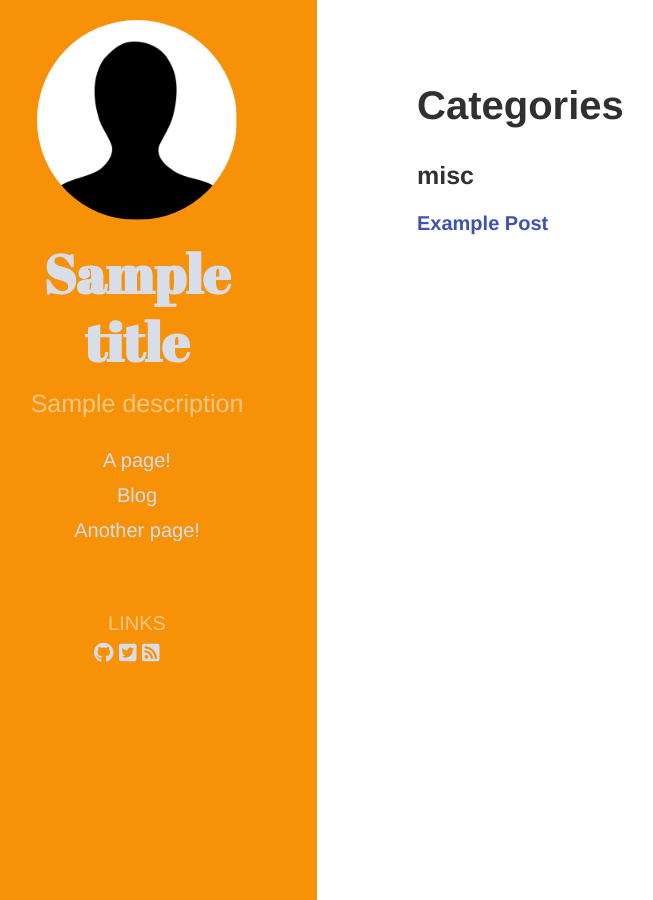
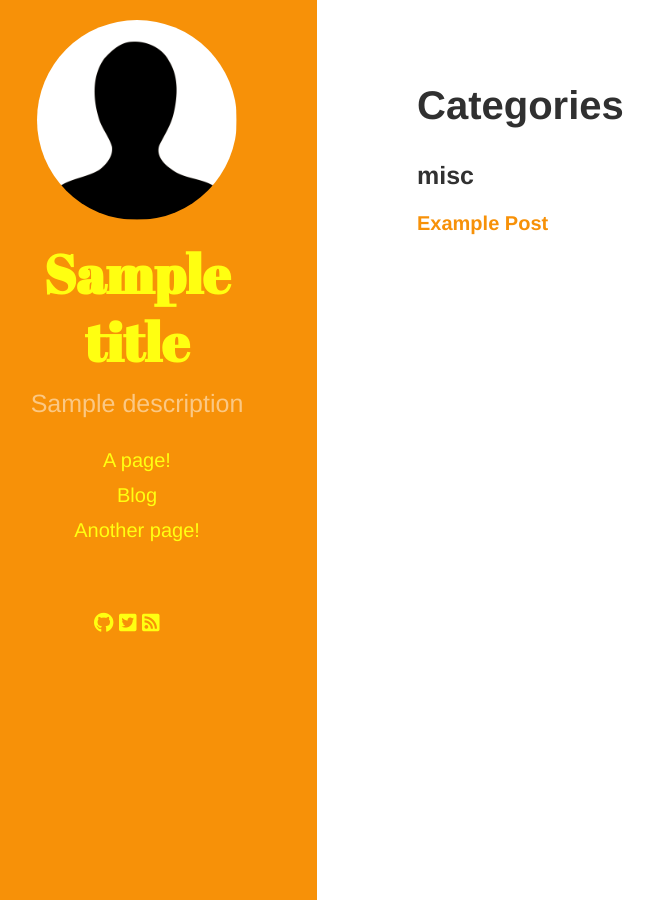
Before and after one commit to mraheb/mraheb.github.io, a Jekyll site: the page built from categories.html, in a window 1280 px wide. Shown: the whole page, without its empty margins (43-696 px from the left). Built offline with Jekyll 4.4.1, drawn with Linux system fonts in a browser that asks for light colours; nearby versions of some CDN libraries.

Commit message:
Moved most useful CSS into custom.css

```diff
--- a/_includes/head.html
+++ b/_includes/head.html
@@ -16,6 +16,7 @@
 
   <!-- CSS -->
   <link rel="stylesheet" href="/public/css/poole.css">
+  <link rel="stylesheet" href="/public/css/custom.css">
   <link rel="stylesheet" href="/public/css/syntax.css">
   <link rel="stylesheet" href="/public/css/hyde.css">
   <link rel="stylesheet" href="http://fonts.googleapis.com/css?family=PT+Sans:400,400italic,700|Abril+Fatface">
--- a/_includes/sidebar.html
+++ b/_includes/sidebar.html
@@ -17,7 +17,7 @@
       <!-- <span class="sidebar-nav-item">Currently v{{ site.version }}</span> -->
     </nav>
     <div class="social">
-      LINKS
+      <!-- LINKS -->
         {% include social.html %}
     </div>
 
--- a/_layouts/post.html
+++ b/_layouts/post.html
@@ -4,7 +4,6 @@ layout: default
 
 {% include mathjax.html %}
 
-<link rel="stylesheet" href="/public/css/theorem.css">
 <link rel="alternate" type="application/atom+xml" title="EXAMPLE Blog" href="/feed.xml">
 <div class="post">
     <h1 class="post-title">{{ page.title }}</h1>
--- /dev/null
+++ b/public/css/custom.css
@@ -0,0 +1,38 @@
+:root{
+    --sidebar-colour: #f79108; /* This determines the sidebar and link hover colour */
+
+    --main-font: Helvetica; /* This is the main font family for the text on your site */
+    --fallback-fonts: Arial, sans-serif; /* These are the fallback fonts. It's best to leave these as they are */
+
+    /* --main-font-colour: ; */
+    --sidebar-title-font: "Abril Fatface"; /* The font family of the sidebar title */
+    --sidebar-font-link-colour: #ff1; /* The colour of sidebar text that are hyperlinks. This is most of the sidebar content */
+
+}
+
+/* General */
+html {
+    font-family: var(--main-font), var(--fallback-fonts);
+}
+
+/* Sidebar */
+.theme-base-EXAMPLE .sidebar {
+    background-color: var(--sidebar-colour);
+}
+
+.theme-base-EXAMPLE .content a,
+.theme-base-EXAMPLE .related-posts li a:hover {
+    color: var(--sidebar-colour);
+}
+
+/* Sidebar links */
+.sidebar a {
+    color: var(--sidebar-font-link-colour);
+}
+
+.sidebar-about h1 {
+    color: #fff;
+    margin-top: 0;
+    font-family: var(--sidebar-title-font), serif;
+    font-size: 2.7rem;
+}
--- a/public/css/hyde.css
+++ b/public/css/hyde.css
@@ -31,14 +31,10 @@
  * Update the foundational and global aspects of the page.
  */
 
-html {
-  /* font-family: Monaco, "PT Sans", Helvetica, Arial, sans-serif; */
-    font-family: Helvetica, Arial, sans-serif;
-}
 @media (min-width: 48em) {
-  html {
-    font-size: 16px;
-  }
+    html {
+	font-size: 16px;
+    }
 }
 @media (min-width: 58em) {
   html {
@@ -71,19 +67,9 @@ html {
   }
 }
 
-/* Sidebar links */
-.sidebar a {
-  color: #D8DEE9;
-}
 
 
 /* About section */
-.sidebar-about h1 {
-  color: #fff;
-  margin-top: 0;
-  font-family: "Abril Fatface", serif;
-  font-size: 2.7rem;
-}
 
 .sidebar-about img {
     display: block;
@@ -179,103 +165,7 @@ a.sidebar-nav-item:focus {
 
 
 
-/*
- * Themes
- *
- * As of v1.1, Hyde includes optional themes to color the sidebar and links
- * within blog posts. To use, add the class of your choosing to the `body`.
- */
 
-/* Base16 (http://chriskempson.github.io/base16/#default) */
-
-/* Red */
-.theme-base-08 .sidebar {
-  background-color: #ac4142;
-}
-.theme-base-08 .content a,
-.theme-base-08 .related-posts li a:hover {
-  color: #ac4142;
-}
-
-/* Orange */
-.theme-base-09 .sidebar {
-  background-color: #d28445;
-}
-.theme-base-09 .content a,
-.theme-base-09 .related-posts li a:hover {
-  color: #d28445;
-}
-
-/* Yellow */
-.theme-base-0a .sidebar {
-  background-color: #f4bf75;
-}
-.theme-base-0a .content a,
-.theme-base-0a .related-posts li a:hover {
-  color: #f4bf75;
-}
-
-/* Green */
-.theme-base-0b .sidebar {
-  background-color: #90a959;
-}
-.theme-base-0b .content a,
-.theme-base-0b .related-posts li a:hover {
-  color: #90a959;
-}
-
-/* Cyan */
-.theme-base-0c .sidebar {
-  background-color: #75b5aa;
-}
-.theme-base-0c .content a,
-.theme-base-0c .related-posts li a:hover {
-  color: #75b5aa;
-}
-
-/* Blue */
-.theme-base-0d .sidebar {
-  background-color: #6a9fb5;
-}
-.theme-base-0d .content a,
-.theme-base-0d .related-posts li a:hover {
-  color: #6a9fb5;
-}
-
-/* Magenta */
-.theme-base-0e .sidebar {
-  background-color: #aa759f;
-}
-.theme-base-0e .content a,
-.theme-base-0e .related-posts li a:hover {
-  color: #aa759f;
-}
-
-/* Brown */
-.theme-base-0f .sidebar {
-  background-color: #8f5536;
-}
-.theme-base-0f .content a,
-.theme-base-0f .related-posts li a:hover {
-  color: #8f5536;
-}
-
-/* Nord */
-.theme-base-NORD .sidebar {
-    background-color: #2E3440;
-}
-.theme-base-NORD .content a,
-.theme-base-NORD .related-posts li a:hover {
-    color: #2E3440;
-}
-
-.theme-base-EXAMPLE .sidebar {
-    background-color: #f79108
-}
-.theme-base-EXAMPLE .content a,
-.theme-base-EXAMPLE .related-posts li a:hover {
-    color: #3F51B5
-}
 
 /* Custom  */
 img.rounded-corners {
@@ -284,6 +174,7 @@ img.rounded-corners {
 
 .title  { text-align: center;
           margin-bottom: .2em; }
+
 .subtitle { text-align: center;
             font-size: medium;
             font-weight: bold;
```
Also changed, not shown: _posts/2021-12-20-my-organizational-workflow.md (+2 -0 lines).
